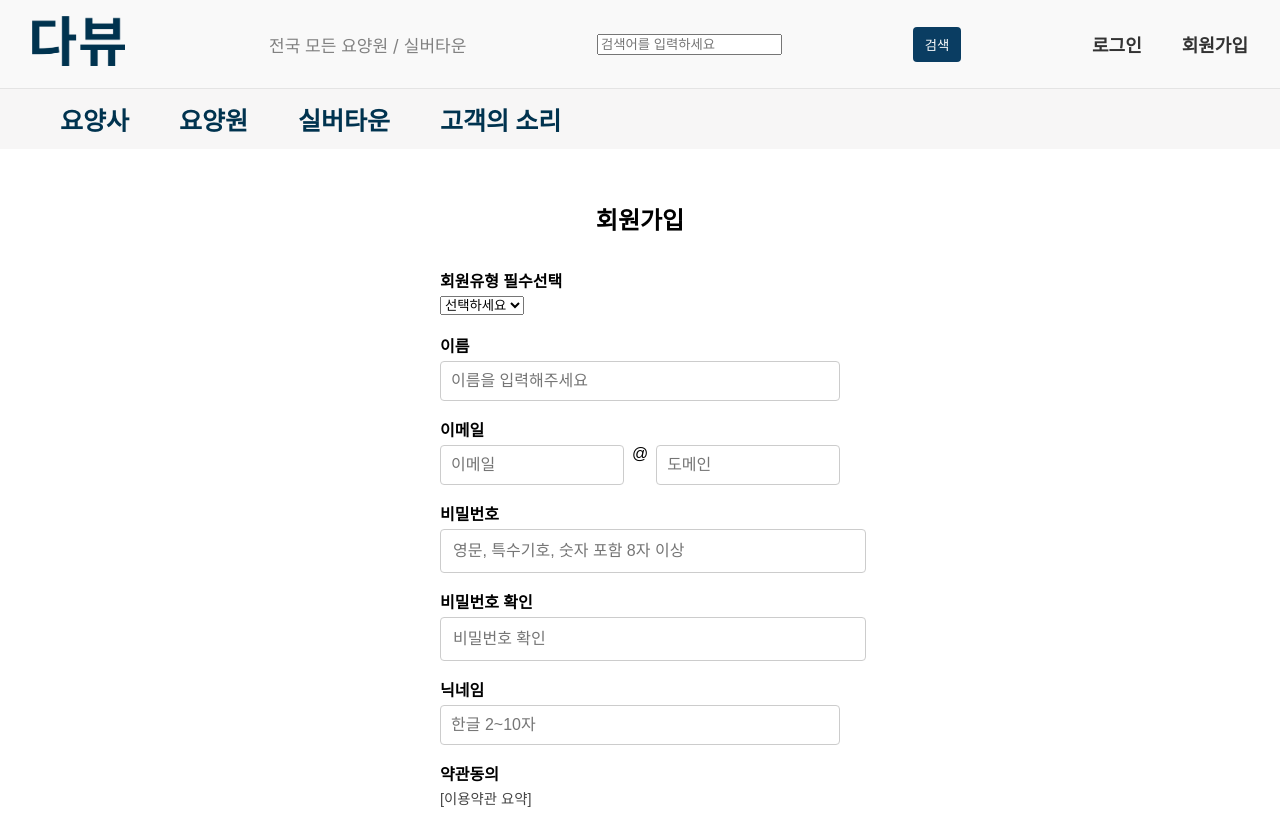
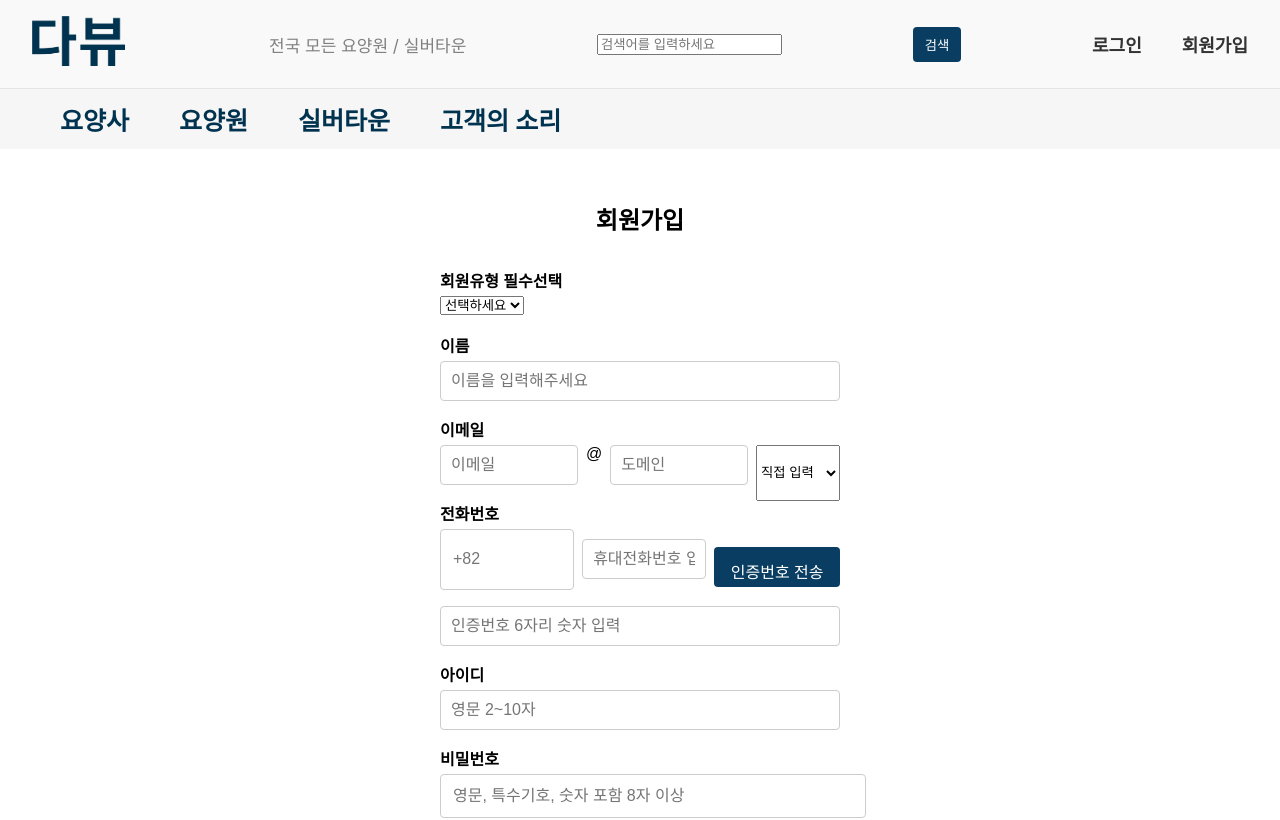
Before and after one commit to thetestt/daview-frontend, a React (Create React App) app: page /signup in a window 1280 px wide. Shown: the top 820 px of the page. Built offline with nearby package versions, Linux system fonts and the light colour scheme.

Commit message:
회원가입 및 오류 수정

```diff
--- a/src/pages/Home.js
+++ b/src/pages/Home.js
@@ -14,7 +14,7 @@ function Home() {
   } else if (role === "company") {
     mainMessage = `${username}님, 기업 전용 페이지입니다.`;
   } else {
-    mainMessage = "로그인 해주세요.";
+    mainMessage = "";
   }
 
   const handleLogout = () => {
--- a/src/pages/auth/FindIdPage.js
+++ b/src/pages/auth/FindIdPage.js
@@ -33,6 +33,7 @@ function FindIdPage() {
         <div className="form-group">
           <label>이름</label>
           <input type="text" placeholder="이름 입력" />
+
           <label>전화번호</label>
           <div className="phone-inputs">
           <input placeholder="+82" className="country-code" />
@@ -53,7 +54,7 @@ function FindIdPage() {
             <input type="text" placeholder="이메일" />
             <span>@</span>
             <input type="text" placeholder="도메인" />
-            <button>인증번호 전송</button>
+            <button className="findid-send-code-button">인증번호 전송</button>
           </div>
           <input type="text" placeholder="인증번호 6자리 숫자 입력" />
 
--- a/src/pages/auth/SignupPage.js
+++ b/src/pages/auth/SignupPage.js
@@ -1,6 +1,7 @@
 import React, { useState } from "react";
 import axios from "axios";
 import "../../styles/auth/SignupPage.css";
+import { useNavigate } from "react-router-dom";
 
 function SignupPage() {
   const [agreed, setAgreed] = useState(false);
@@ -8,13 +9,15 @@ function SignupPage() {
   const [emailAgree, setEmailAgree] = useState(false);
   const [pushAgree, setPushAgree] = useState(false);
   const [role, setRole] = useState("");
+  const navigate = useNavigate();
 
   const [name, setName] = useState("");
   const [emailId, setEmailId] = useState("");
   const [emailDomain, setEmailDomain] = useState("");
   const [password, setPassword] = useState("");
   const [passwordConfirm, setPasswordConfirm] = useState("");
-  const [nickname, setNickname] = useState("");
+  const [username, setUsername] = useState("");
+  const [phone, setPhone] = useState("");
 
   const handleSubmit = (e) => {
     e.preventDefault();
@@ -30,15 +33,17 @@ function SignupPage() {
     const email = `${emailId}@${emailDomain}`;
 
     axios.post("http://localhost:8080/api/auth/signup", {
-      username: email,
+      username,
       password,
       name,
-      nickname,
+      email,
       role,
+      phone,
     })
 
       .then(() => {
         alert("회원가입 성공!");
+        navigate("/login");
       })
       .catch((err) => {
         console.error("회원가입 실패", err);
@@ -69,16 +74,31 @@ function SignupPage() {
           <input type="text" placeholder="이메일" value={emailId} onChange={(e) => setEmailId(e.target.value)} />
           <span className="at">@</span>
           <input type="text" placeholder="도메인" value={emailDomain} onChange={(e) => setEmailDomain(e.target.value)} />
+          <select onChange={(e) => setEmailDomain(e.target.value)}>
+            <option value="">직접 입력</option>
+            <option value="naver.com">naver.com</option>
+            <option value="gmail.com">gmail.com</option>
+            <option value="daum.net">daum.net</option>
+          </select>
         </div>
+
+        <label>전화번호</label>
+        <div className="signup-phone-inputs">
+          <input placeholder="+82" className="signup-country-code" />
+          <input type="text" placeholder="휴대전화번호 입력 ((-)제외)" className="signup-phone-input" />
+          <button className="signup-send-code-button">인증번호 전송</button>
+        </div>
+        <input type="text" placeholder="인증번호 6자리 숫자 입력" />
+
+
+        <label>아이디</label>
+        <input type="text" placeholder="영문 2~10자" value={username} onChange={(e) => setUsername(e.target.value)} />
 
         <label>비밀번호</label>
         <input type="password" placeholder="영문, 특수기호, 숫자 포함 8자 이상" value={password} onChange={(e) => setPassword(e.target.value)} />
 
         <label>비밀번호 확인</label>
         <input type="password" placeholder="비밀번호 확인" value={passwordConfirm} onChange={(e) => setPasswordConfirm(e.target.value)} />
-
-        <label>닉네임</label>
-        <input type="text" placeholder="한글 2~10자" value={nickname} onChange={(e) => setNickname(e.target.value)} />
 
         <label>약관동의</label>
         <div className="terms-content">
--- a/src/styles/auth/LoginPage.css
+++ b/src/styles/auth/LoginPage.css
@@ -1,5 +1,5 @@
 .page-wrapper {
-  height: calc(100vh - 270px);  /* Footer 높이 예측해서 조정 */
+  height: calc(100vh - 265px);  /* Footer 높이 예측해서 조정 */
   display: flex;
   justify-content: center;
   align-items: center;
--- a/src/styles/auth/SignupPage.css
+++ b/src/styles/auth/SignupPage.css
@@ -131,11 +131,43 @@
   margin-top: 10px;
   margin-left: 4px;
 }
+
 .agree-check input[type="checkbox"] {
   width: 16px;
   height: 16px;
 }
+
 .agree-check span {
   font-size: 14px;
   font-weight: 500;
 }
+
+.signup-phone-inputs {
+  display: flex;
+  align-items: center;
+  gap: 8px;
+}
+
+.signup-country-code {
+  width: 30px;
+  height: 35px;
+  /* 높이 인풋과 맞춤 */
+}
+
+.signup-phone-input {
+  width: 80px;
+  height: 40px;
+  /* 높이 인풋과 맞춤 */
+}
+
+.signup-send-code-button {
+  height: 40px;
+  /* 높이 인풋과 맞춤 */
+  padding: 0 12px;
+  font-size: 0.7rem;
+  background-color: #0a3d62;
+  color: white;
+  border: none;
+  border-radius: 4px;
+  cursor: pointer;
+}
```
Lines whose indentation alone changed are shown as unchanged.
